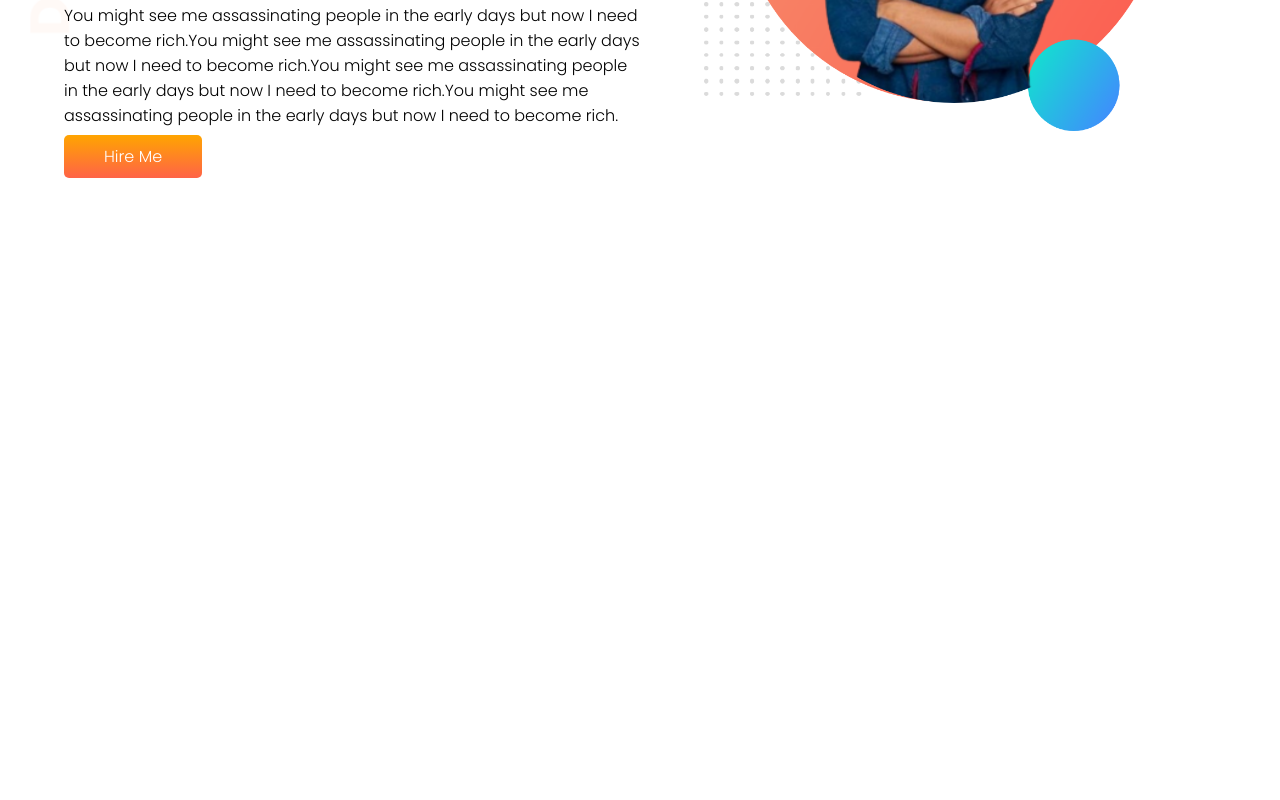
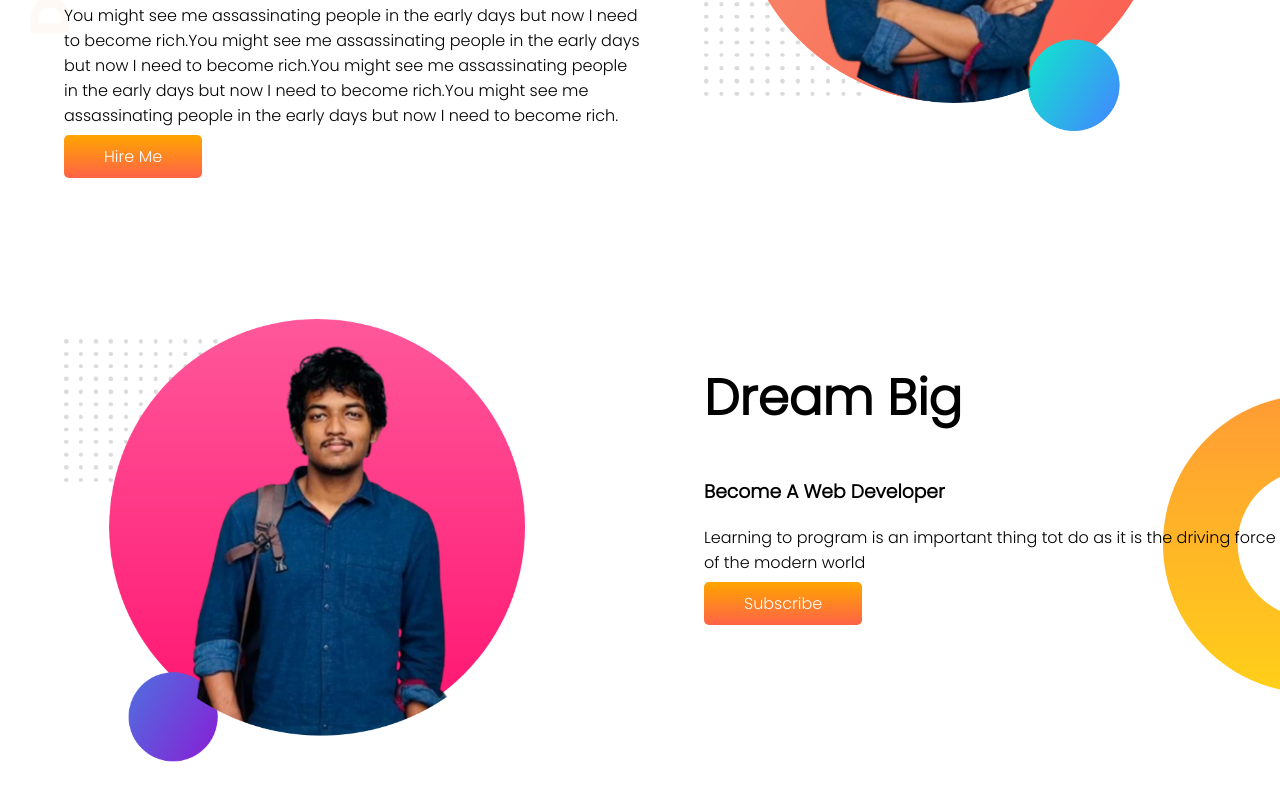
Before and after one commit to Malik-Is-Coding/dv, a plain HTML site: page index.html in a window 1280 px wide. Shown: the part 326-1126 px from the top of the page. Before the commit the page ends 800 px from the top, so only its background shows below. Drawn offline with Linux system fonts and the light colour scheme; a script that the page names is missing.

Commit message:
added new section

```diff
--- a/index.html
+++ b/index.html
@@ -26,5 +26,16 @@
         <img src="my-bg.png" alt="">
     </div>
     </section>
+    <section class="dream-big">
+     <div class="half-width">
+         <img src="fardinbg2.png" alt="">
+     </div>
+     <div class="half-width">
+        <h1>Dream Big</h1>
+        <h3>Become A Web Developer</h3>
+        <p>Learning to program is an important  thing tot do as it is the driving force of the modern world</p>
+        <a class="link-button" href="">Subscribe </a>
+    </div>
+    </section>
   </body>
 </html>
--- a/style.css
+++ b/style.css
@@ -12,6 +12,7 @@ h1{
 }
 section{
     display: flex;
+    margin-bottom: 150px;
 }
 
 .half-width{
@@ -34,3 +35,9 @@ section{
     background-image: url(top-banner.png);
     background-repeat: no-repeat;
 }
+
+.dream-big{
+    background-image: url(dream-bg.png);
+    background-repeat: no-repeat;
+    background-position: right;
+}
```
Also changed, not shown: fardinbg2.png (added).
